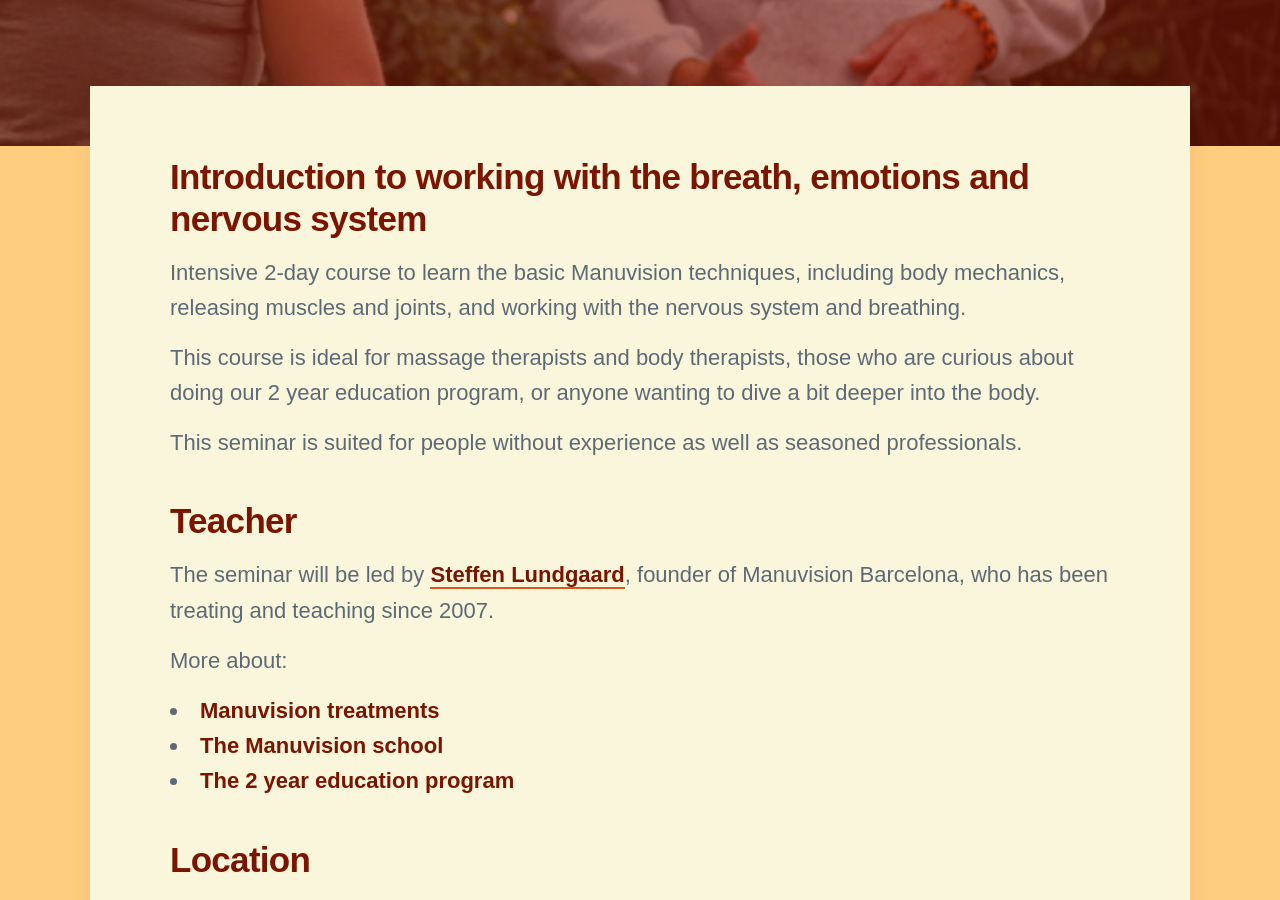
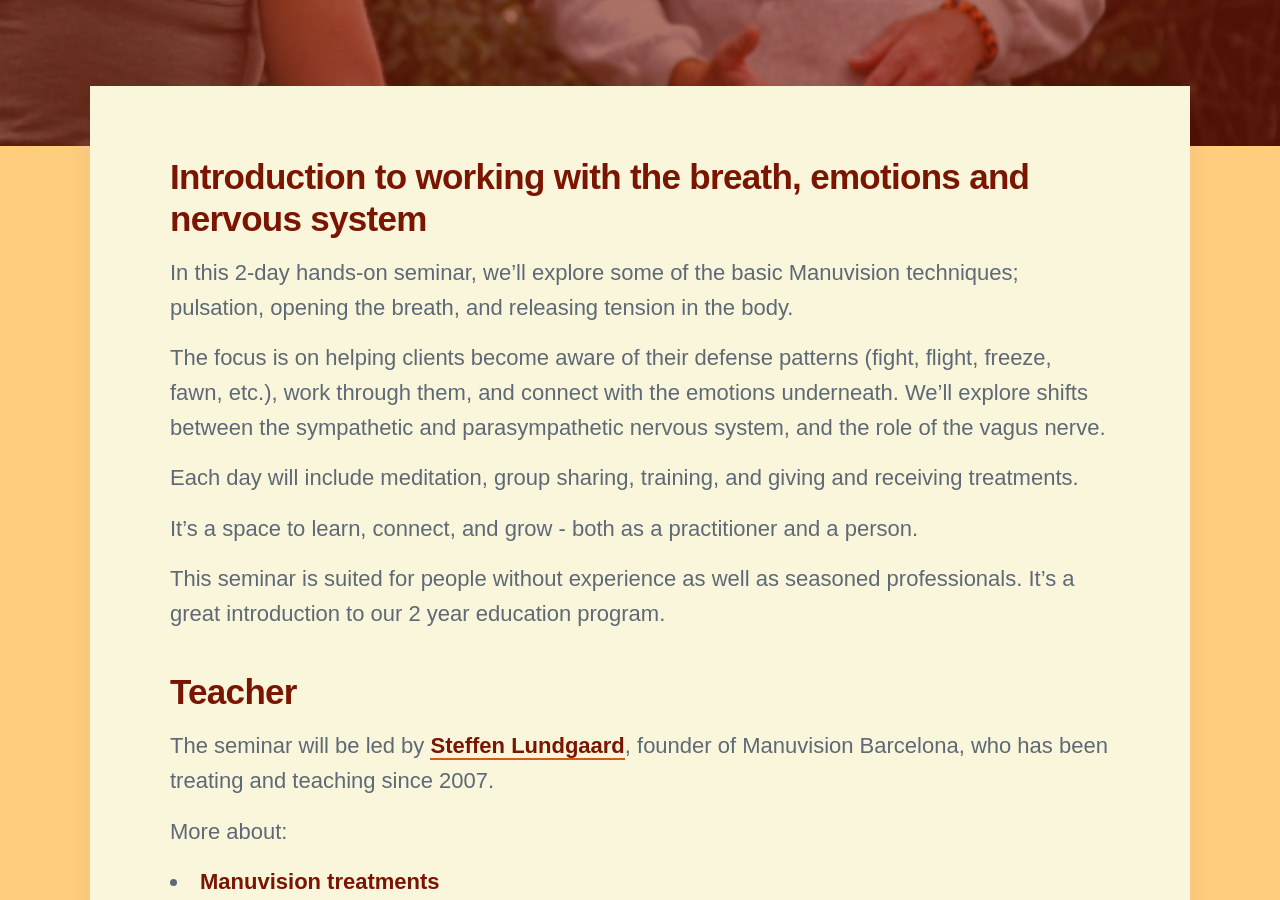
Before and after one commit to threekeytherapy/threekeytherapy.com, a Jekyll site: the page built from _workshops/seminar.md, in a window 1280 px wide and 900 px high, scrolled down 562 px. Built offline with Jekyll 4.4.1, drawn with Linux system fonts in a browser that asks for light colours; nearby versions of some CDN libraries; some web fonts are replaced.

Commit message:
updates seminar page

```diff
--- a/_workshops/seminar.md
+++ b/_workshops/seminar.md
@@ -10,11 +10,17 @@
 
 ## Introduction to working with the breath, emotions and nervous system
 
-Intensive 2-day course to learn the basic Manuvision techniques, including body mechanics, releasing muscles and joints, and working with the nervous system and breathing.
+In this 2-day hands-on seminar, we’ll explore some of the basic Manuvision techniques; pulsation, opening the breath, and releasing tension in the body.
 
-This course is ideal for massage therapists and body therapists, those who are curious about doing our 2 year education program, or anyone wanting to dive a bit deeper into the body.
+The focus is on helping clients become aware of their defense patterns (fight, flight, freeze, fawn, etc.), work through them, and connect with the emotions underneath.
+We’ll explore shifts between the  sympathetic and parasympathetic nervous system, and the role of the vagus nerve.
+
+Each day will include meditation, group sharing, training, and giving and receiving treatments.
+
+It’s a space to learn, connect, and grow - both as a practitioner and a person.
 
 This seminar is suited for people without experience as well as seasoned professionals.
+It's a great introduction to  our 2 year education program.
 
 ## Teacher
 
```
